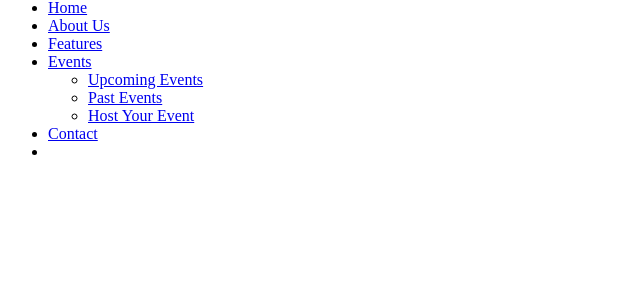
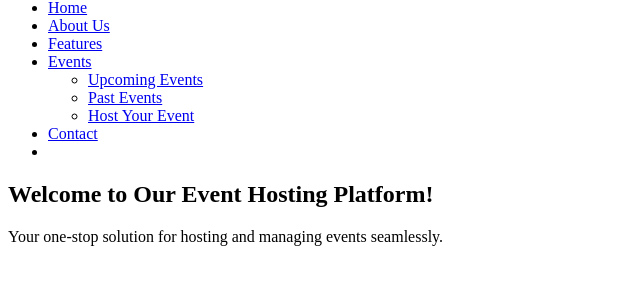
Before and after one commit to NO-MM/Events, a plain HTML site: page index.html in a window 1280 px wide. Shown: the part 43-328 px from the top of the page, without its empty margins (0-640 px from the left). Drawn offline with Linux system fonts and the light colour scheme.

Commit message:
added an Intro section

```diff
--- a/index.html
+++ b/index.html
@@ -38,5 +38,10 @@
     </nav>
 </header>
 
+<section id="intro">
+    <h1>Welcome to Our Event Hosting Platform!</h1>
+    <p>Your one-stop solution for hosting and managing events seamlessly.</p>
+</section>
+
 </body>
 </html>
```
